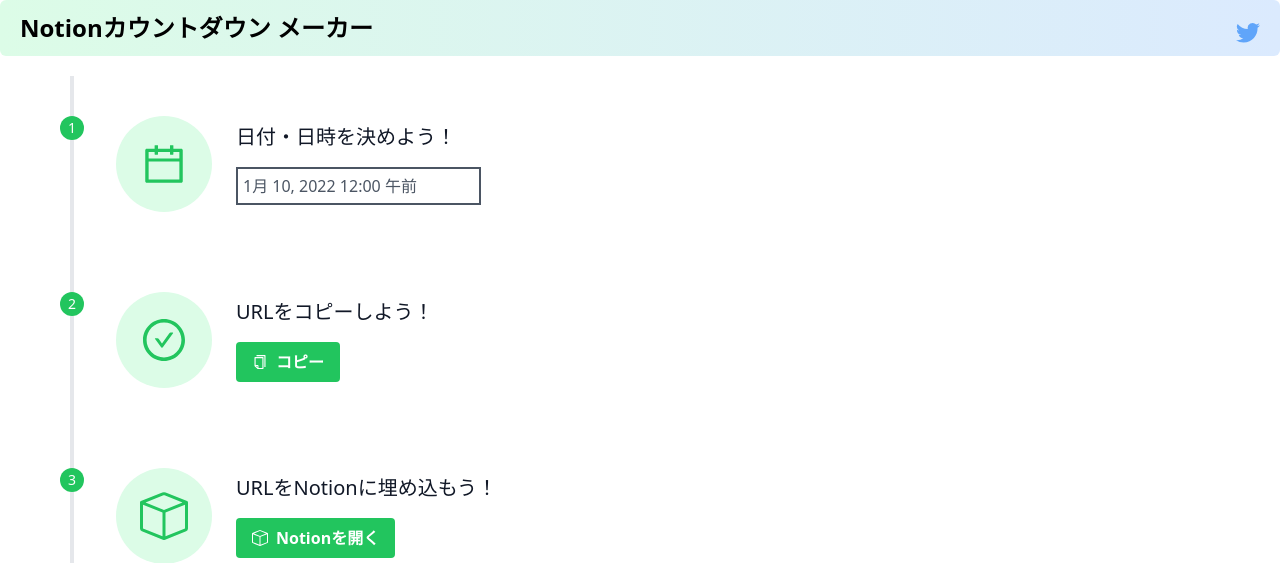
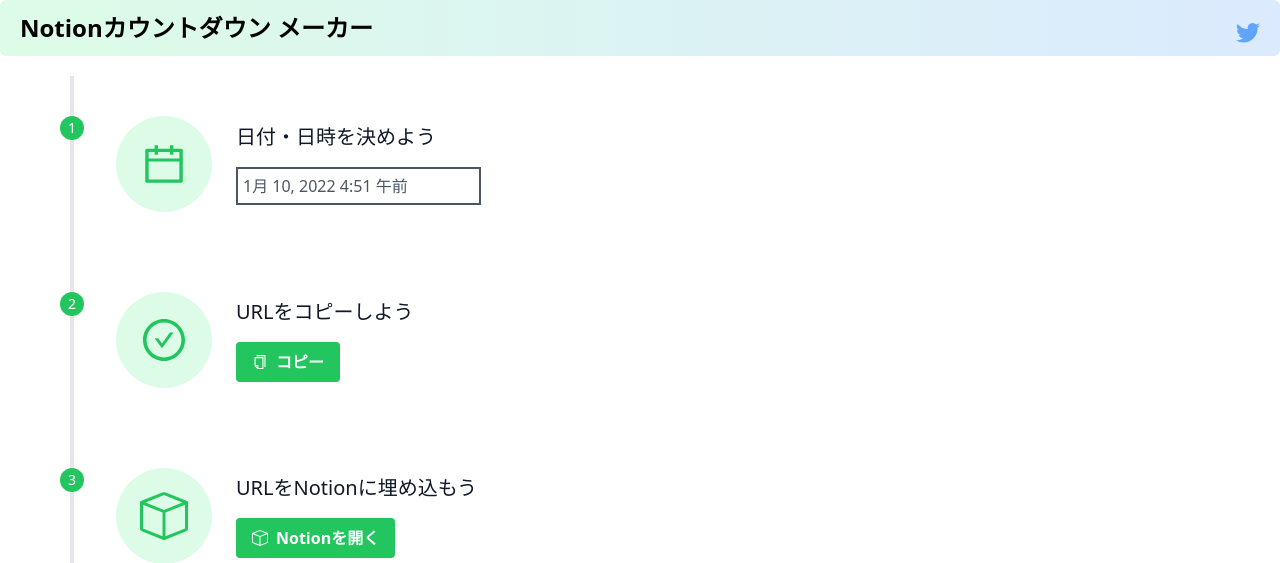
Before and after one commit to cohu-dev/count-down.cohu.dev, a Next.js app: page / in a window 1280 px wide. Shown: the top 563 px of the page. Built offline with nearby package versions, Linux system fonts and the light colour scheme; no server answers.

Commit message:
bugfix unixtime & UTC

```diff
--- a/components/Card.tsx
+++ b/components/Card.tsx
@@ -5,7 +5,7 @@ type Props = {
 };
 const Card: React.FC<Props> = ({ n, digit }) => {
   return (
-    <div className="bg-amber-100 w-24 h-24 p-2 rounded-lg">
+    <div className="bg-orange-100 w-24 h-24 p-2 rounded-lg">
       <p className="flex items-center justify-center text-6xl font-extrabold">
         {n}
       </p>
@@ -16,4 +16,4 @@ const Card: React.FC<Props> = ({ n, digit }) => {
   );
 };
 
-export default Card;
+export default React.memo(Card);
--- a/components/Datetime.tsx
+++ b/components/Datetime.tsx
@@ -1,4 +1,4 @@
-import React, { useState } from "react";
+import React from "react";
 import DatePicker from "react-datepicker";
 import "react-datepicker/dist/react-datepicker.css";
 import { registerLocale, setDefaultLocale } from "react-datepicker";
@@ -20,9 +20,8 @@ const Datetime: React.FC<Props> = ({ due, setDue }) => {
       timeCaption="時間"
       dateFormat="MMMM d, yyyy h:mm aa"
       locale="ja"
-      minDate={due}
     />
   );
 };
 
-export default Datetime;
+export default React.memo(Datetime);
--- a/components/Flow.tsx
+++ b/components/Flow.tsx
@@ -1,4 +1,4 @@
-import { useEffect, useState } from "react";
+import React, { useEffect, useState } from "react";
 import Datetime from "./Datetime";
 import { AiOutlineCalendar } from "react-icons/ai";
 import CopyURL from "./Flow/CopyURL";
@@ -6,10 +6,14 @@ import OpenNotion from "./Flow/OpenNotion";
 import Embed from "./Flow/Embed";
 
 const Flow = () => {
-  const [due, setDue] = useState(new Date(new Date().setHours(0, 0, 0, 0)));
+  const [due, setDue] = useState(new Date());
   const [url, setUrl] = useState("");
   useEffect(() => {
-    setUrl(`${process.env.NEXT_PUBLIC_URL}/down?t=${due.getTime()}`);
+    setUrl(
+      `${process.env.NEXT_PUBLIC_URL}/down?t=${Math.floor(
+        due.getTime() / 1000
+      )}`
+    );
   }, [due]);
   return (
     <section className="text-gray-600 body-font">
@@ -28,7 +32,7 @@ const Flow = () => {
             </div>
             <div className="flex-grow sm:pl-6 mt-6 sm:mt-0">
               <h2 className="font-medium title-font text-gray-900 mb-4 text-xl">
-                日付・日時を決めよう！
+                日付・日時を決めよう
               </h2>
               <Datetime due={due} setDue={setDue} />
             </div>
@@ -42,4 +46,4 @@ const Flow = () => {
   );
 };
 
-export default Flow;
+export default React.memo(Flow);
--- a/components/Flow/CopyURL.tsx
+++ b/components/Flow/CopyURL.tsx
@@ -21,7 +21,7 @@ const CopyURL: React.VFC<Props> = ({ url }) => {
         </div>
         <div className="flex-grow sm:pl-6 mt-6 sm:mt-0">
           <h2 className="font-medium title-font text-gray-900 mb-4 text-xl">
-            URLをコピーしよう！
+            URLをコピーしよう
           </h2>
           <CopyToClipboard text={url}>
             <button className="flex items-center  text-center py-2 px-4 rounded  focus:outline-none bg-green-500 hover:bg-green-700 text-white font-bold ">
@@ -35,4 +35,4 @@ const CopyURL: React.VFC<Props> = ({ url }) => {
   );
 };
 
-export default CopyURL;
+export default React.memo(CopyURL);
--- a/components/Flow/Embed.tsx
+++ b/components/Flow/Embed.tsx
@@ -29,4 +29,4 @@ const Embed = () => {
   );
 };
 
-export default Embed;
+export default React.memo(Embed);
--- a/components/Flow/OpenNotion.tsx
+++ b/components/Flow/OpenNotion.tsx
@@ -16,7 +16,7 @@ const OpenNotion = () => {
         </div>
         <div className="flex-grow sm:pl-6 mt-6 sm:mt-0">
           <h2 className="font-medium title-font text-gray-900 mb-4 text-xl">
-            URLをNotionに埋め込もう！
+            URLをNotionに埋め込もう
           </h2>
           <a
             className="inline-flex items-center text-center py-2 px-4 rounded  focus:outline-none bg-green-500 hover:bg-green-700 text-white font-bold "
@@ -32,4 +32,4 @@ const OpenNotion = () => {
   );
 };
 
-export default OpenNotion;
+export default React.memo(OpenNotion);
--- a/pages/down.tsx
+++ b/pages/down.tsx
@@ -10,21 +10,22 @@ const down = () => {
   const now = new Date().getTime();
   const [time, setTime] = useState(0);
   useInterval(() => {
-    setTime(() => Number(t) - now);
+    setTime(() => Number(t) - Math.floor(now));
   }, 1000);
   if (time < 0)
     return (
       <div className="h-screen flex items-center justify-center text-2xl">
+        {now}
         このカウントダウンは既に終了しています
       </div>
     );
   return (
     <div className="h-screen flex items-center justify-center">
-      <div className="grid grid-cols-2 sm:grid-cols-4 gap-2">
-        <Card n={Math.floor(time / (1000 * 60 * 60 * 24))} digit="日" />
-        <Card n={new Date(time).getHours()} digit="時間" />
-        <Card n={new Date(time).getMinutes()} digit="分" />
-        <Card n={new Date(time).getSeconds()} digit="秒" />
+      <div className="grid grid-cols-4 gap-2">
+        <Card n={Math.floor(time / (1000 * 60 * 60 * 24))} digit="Days" />
+        <Card n={new Date(time).getUTCHours()} digit="Hours" />
+        <Card n={new Date(time).getMinutes()} digit="Minutes" />
+        <Card n={new Date(time).getSeconds()} digit="Seconds" />
       </div>
     </div>
   );
```
